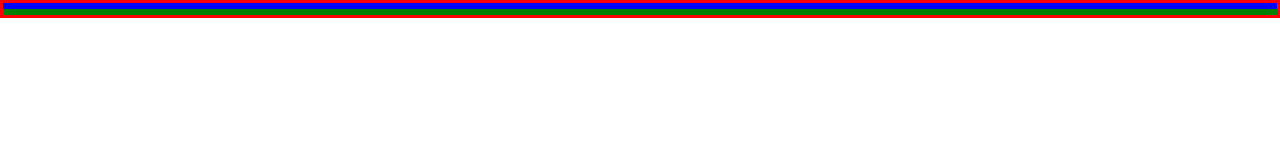
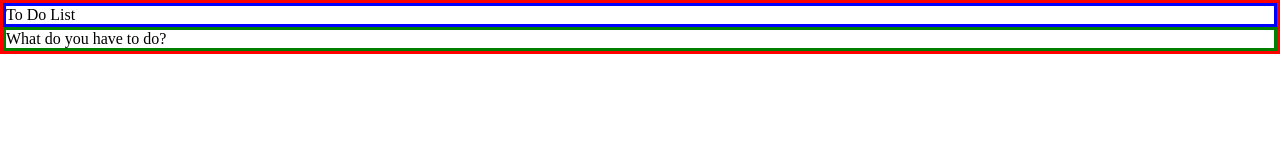
Before and after one commit to awirt/to-do-list, a plain HTML site: page index.html in a window 1280 px wide. Drawn offline with nearby package versions, Linux system fonts and the light colour scheme.

Commit message:
Filler text with pseudocode

```diff
--- a/index.html
+++ b/index.html
@@ -3,6 +3,7 @@
 <html>
   <head>
     <link rel="stylesheet" type="text/css" href="./styles.css">
+    <title>To Do List</title>
   </head>
 
   <body>
@@ -11,11 +12,12 @@
 
       <!--Header-->
       <header class="header">
+        To Do List
       </header>
 
       <!--Main Body-->
       <section class="main-body">
-
+        What do you have to do?
         <!--Append Container-->
         <article class="append-container">
           <!--Intentionally Left Blank to fill with append text-->
```
